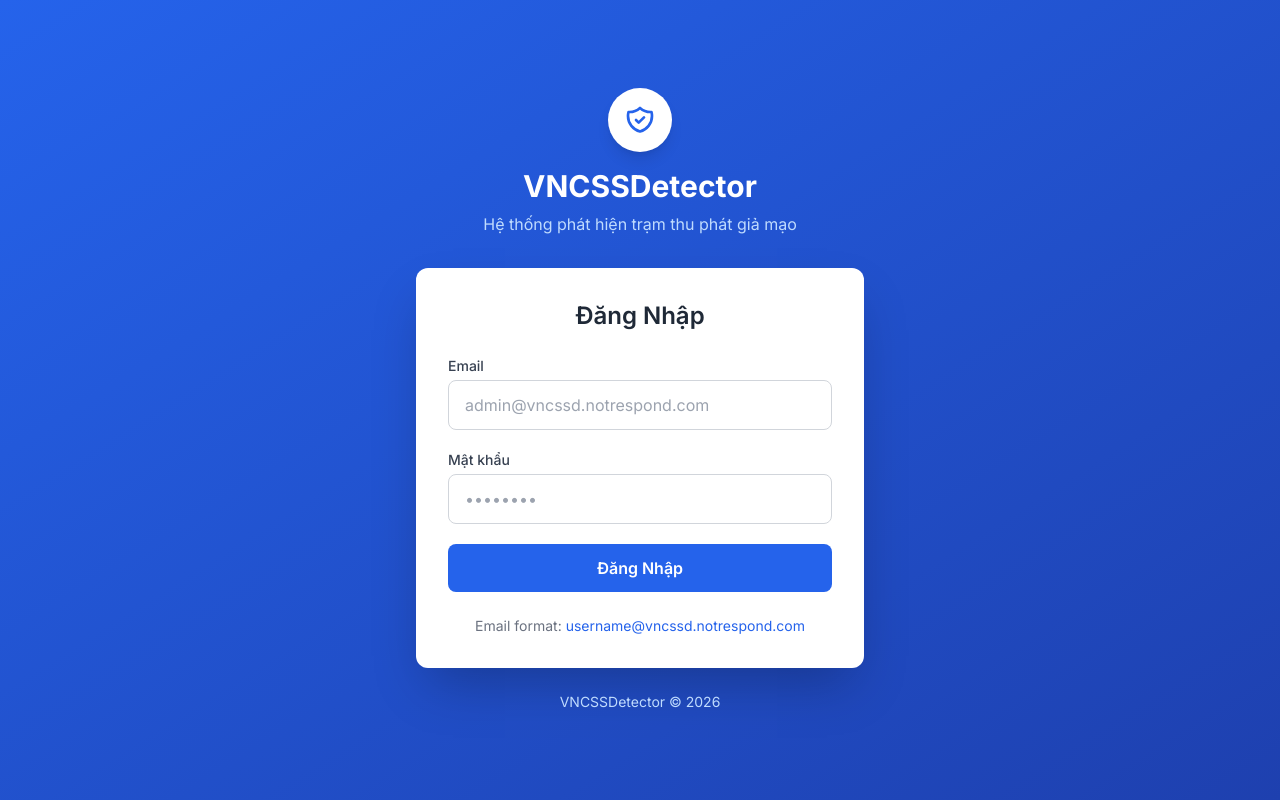
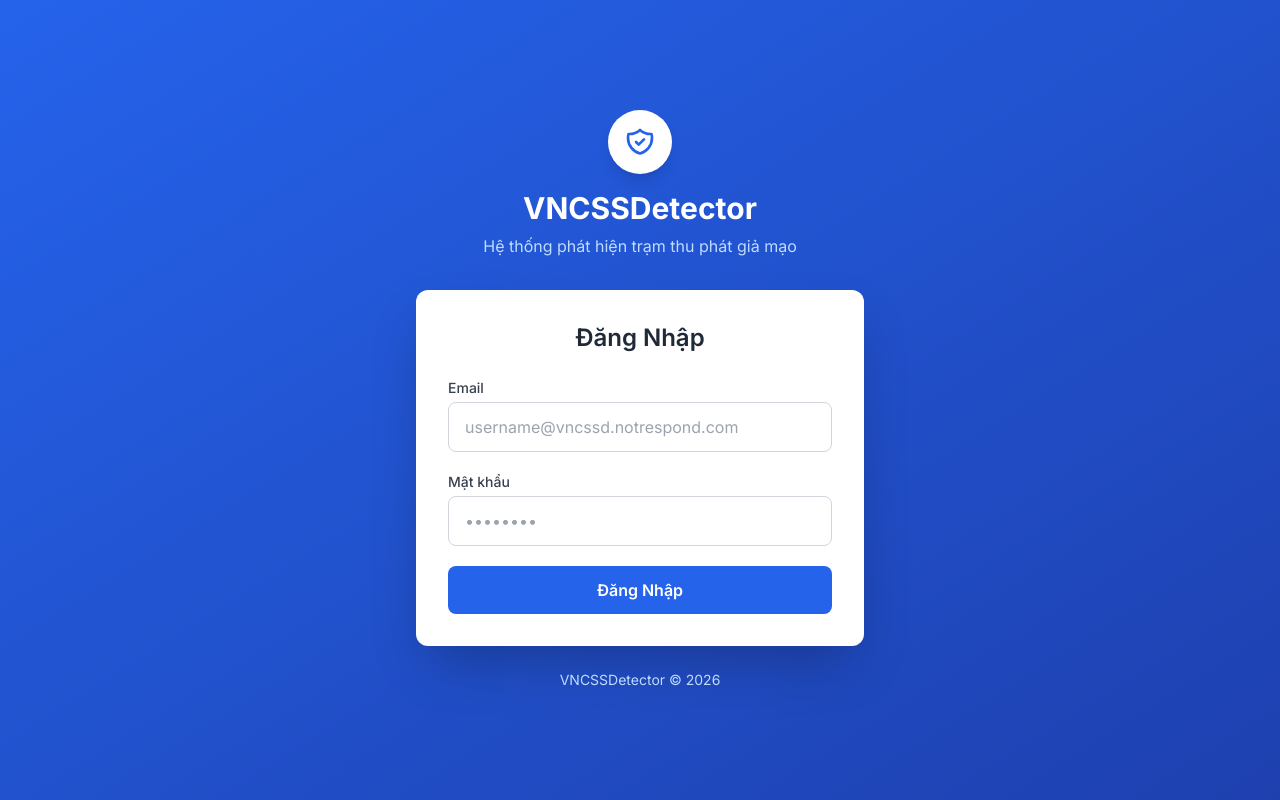
Before and after one commit to PTHyperdrive/VNCSSDetector, a SvelteKit app in the folder vncssd-web/frontend/: page /login in a window 1280 px wide. Built offline with nearby package versions, Linux system fonts and the light colour scheme; no server answers.

Commit message:
Update +page.svelte

```diff
--- a/vncssd-web/frontend/src/routes/login/+page.svelte
+++ b/vncssd-web/frontend/src/routes/login/+page.svelte
@@ -104,7 +104,7 @@
                         id="email"
                         bind:value={email}
                         class="w-full px-4 py-3 border border-gray-300 rounded-lg focus:ring-2 focus:ring-blue-500 focus:border-blue-500 transition-colors"
-                        placeholder="admin@vncssd.notrespond.com"
+                        placeholder="username@vncssd.notrespond.com"
                         required
                     />
                 </div>
@@ -160,12 +160,6 @@
                     {/if}
                 </button>
             </form>
-
-            <div class="mt-6 text-center text-sm text-gray-500">
-                Email format: <span class="text-blue-600"
-                    >username@vncssd.notrespond.com</span
-                >
-            </div>
         </div>
 
         <!-- Footer -->
```
